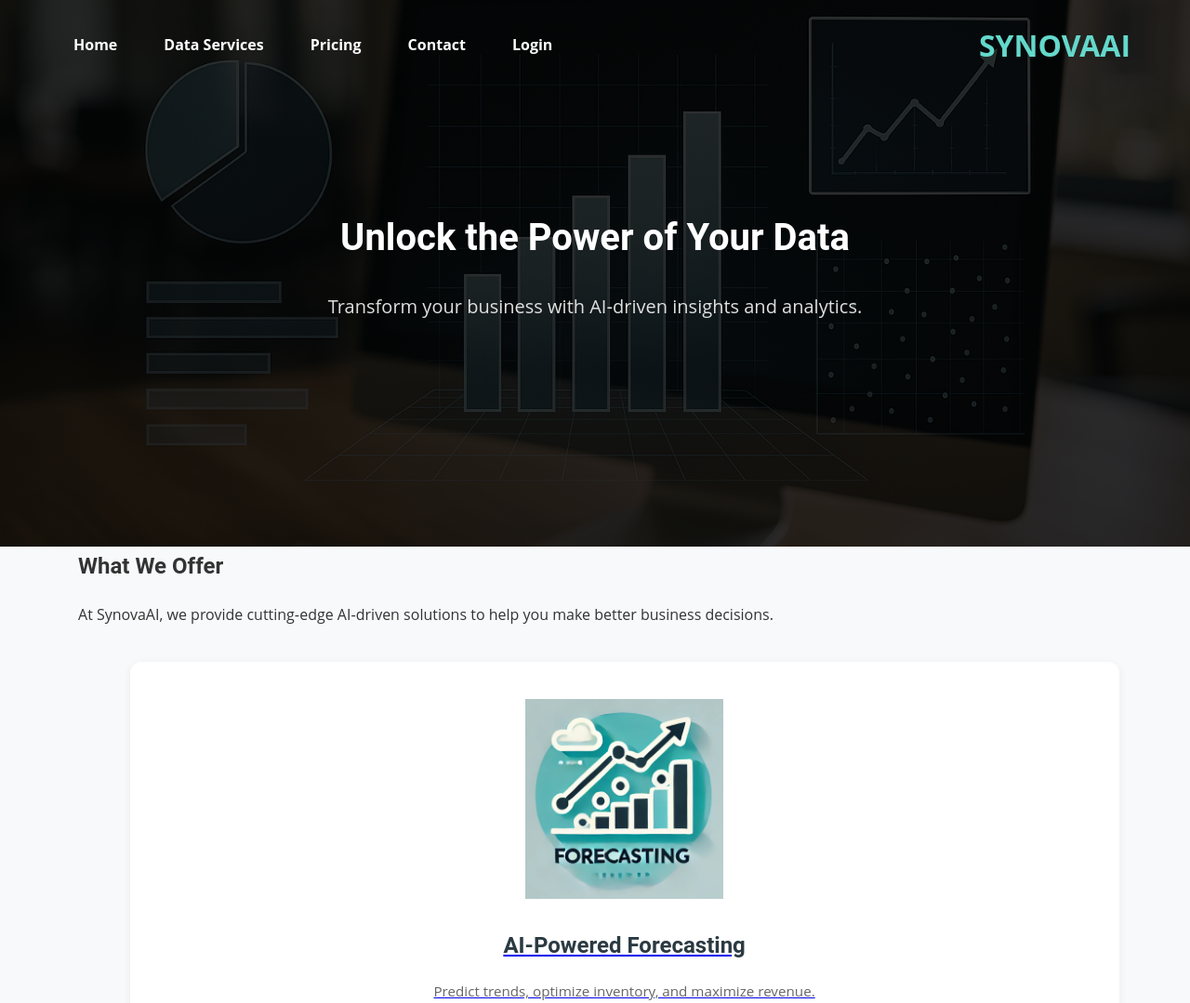
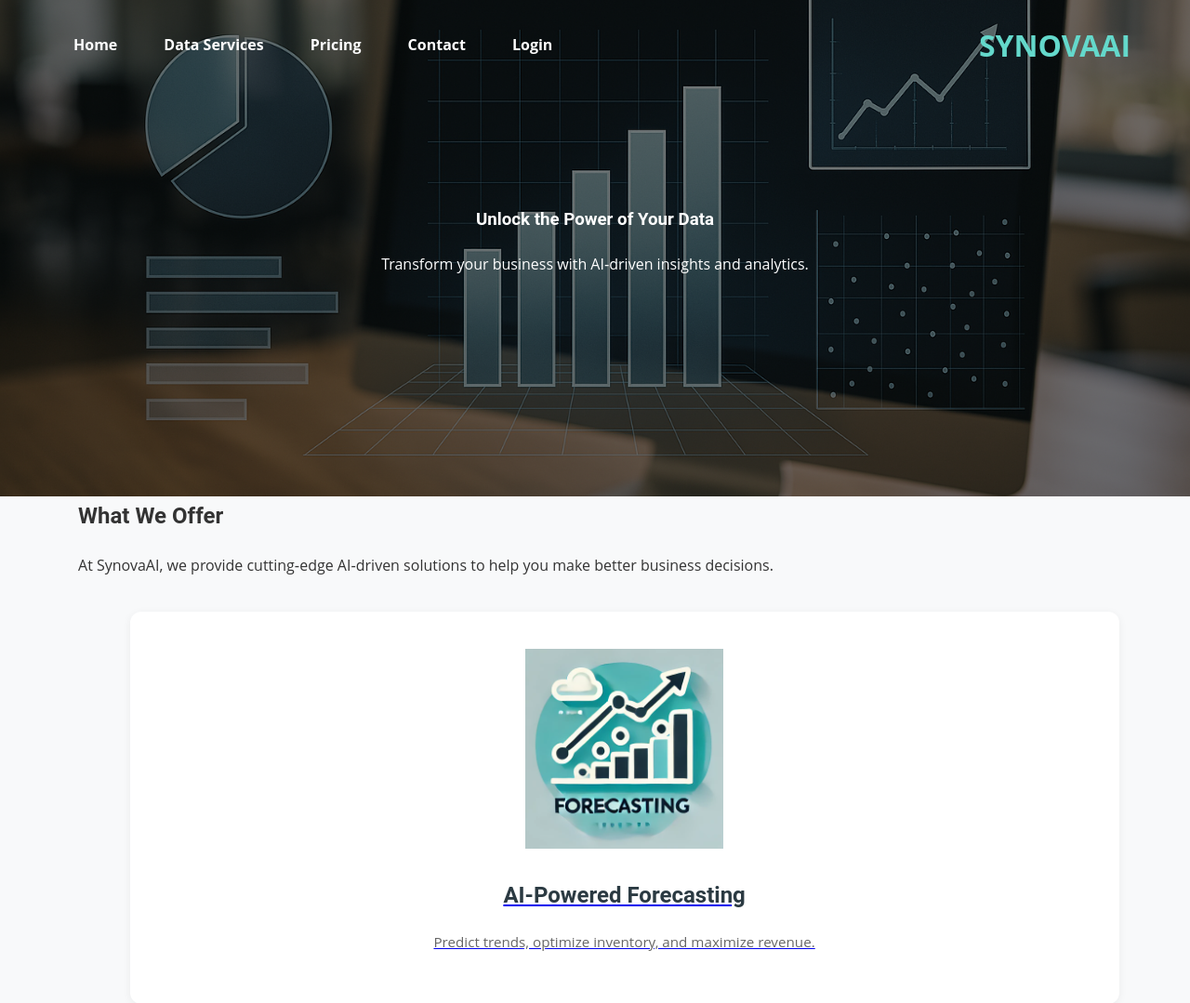
Before and after one commit to jslad2/sales-forecasting-platform, a Flask app: page /data-services in a window 1280 px wide. Shown: the top 1079 px of the page at 93% size. Run offline with Flask 3, Linux system fonts and the light colour scheme; parts of the project's set-up code (start-up, migrations or seed data) failed here and were passed over.

Commit message:
w# Please enter the commit message for your changes. Lines starting

```diff
--- a/templates/data_services.html
+++ b/templates/data_services.html
@@ -53,13 +53,12 @@
     text-align: center;
     position: relative;
 ">
-  <div style="position: absolute; top: 0; left: 0; right: 0; bottom: 0; background-color: rgba(0, 0, 0, 0.6); z-index: 1;"></div>
-  <div class="content-container" style="position: relative; z-index: 2;">
-    <article class="hero-text">
-      <h1 style="font-size: 2.5rem; font-weight: 700; color: #ffffff;">Unlock the Power of Your Data</h1>
-      <p style="font-size: 1.25rem; color: #e0e0e0;">Transform your business with AI‑driven insights and analytics.</p>
-    </article>
-  </div>
+<div class="content-container">
+  <article class="hero-text">
+    <h1>Unlock the Power of Your Data</h1>
+    <p>Transform your business with AI‑driven insights and analytics.</p>
+  </article>
+</div>
 </section>
 
 
```
